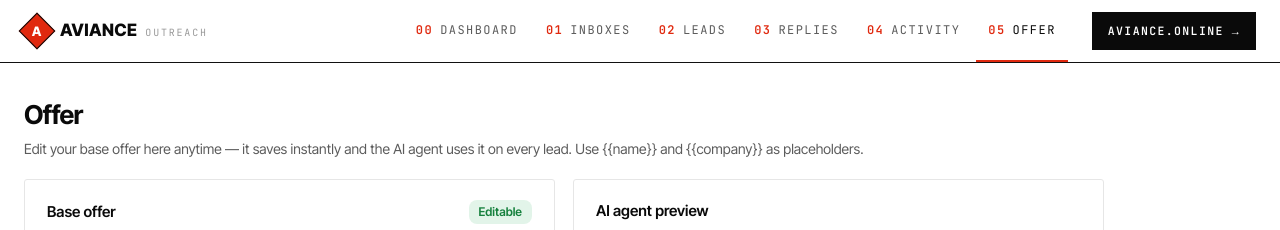
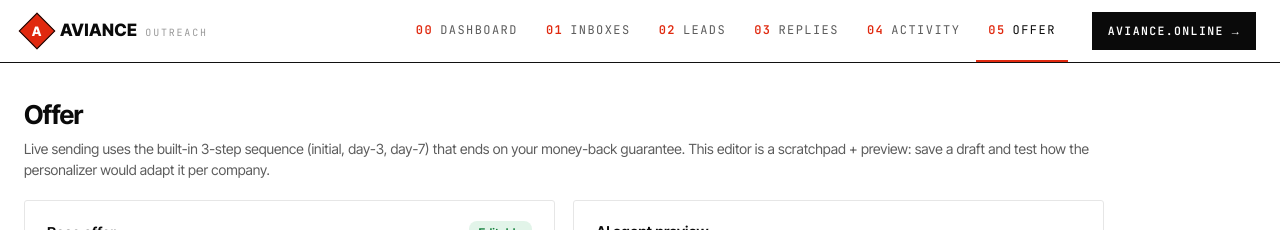
Before and after one commit to limethsith-create/email-distributor, a Next.js app: page /offer in a window 1280 px wide. Shown: the top 230 px of the page. Built offline with nearby package versions, Linux system fonts and the light colour scheme; no server answers; the database is empty.

Commit message:
Add files via upload

```diff
--- a/src/app/offer/page.js
+++ b/src/app/offer/page.js
@@ -71,7 +71,8 @@ export default function OfferPage() {
     <div className="fade-up" style={{ maxWidth: 1080 }}>
       <h1 className="text-[26px] font-bold tracking-tight mb-1">Offer</h1>
       <p style={{ color: 'var(--fg-muted)', fontSize: 14, marginBottom: 20 }}>
-        Edit your base offer here anytime — it saves instantly and the AI agent uses it on every lead. Use {'{{name}}'} and {'{{company}}'} as placeholders.
+        Live sending uses the built-in 3-step sequence (initial, day-3, day-7) that ends on your money-back guarantee.
+        This editor is a scratchpad + preview: save a draft and test how the personalizer would adapt it per company.
       </p>
 
       <div style={{ display: 'grid', gridTemplateColumns: 'repeat(auto-fit,minmax(340px,1fr))', gap: 18 }}>
```
